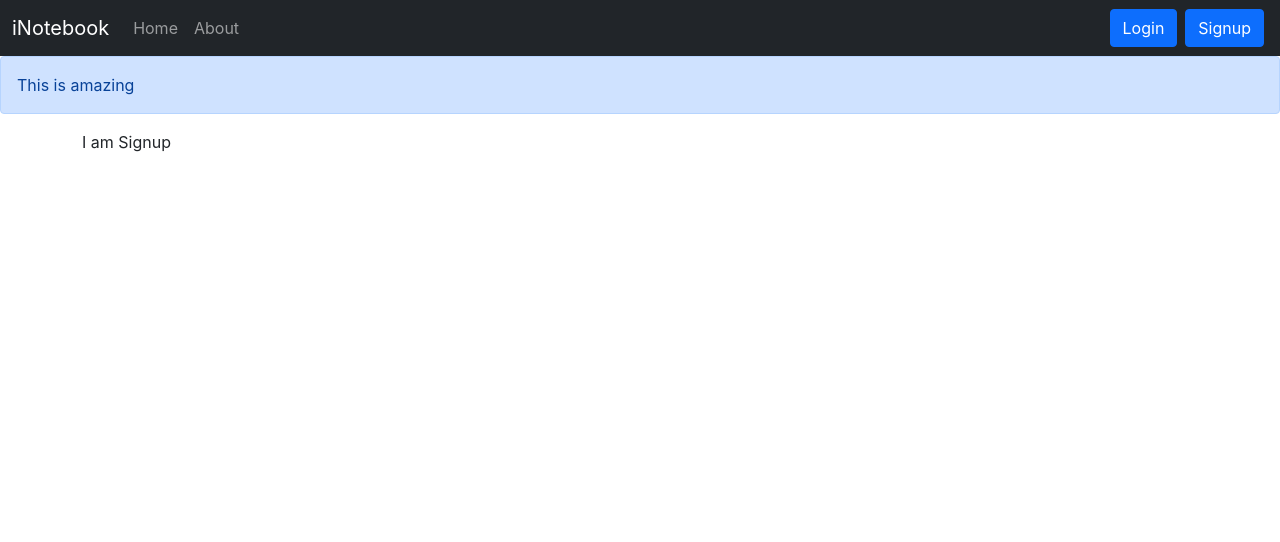
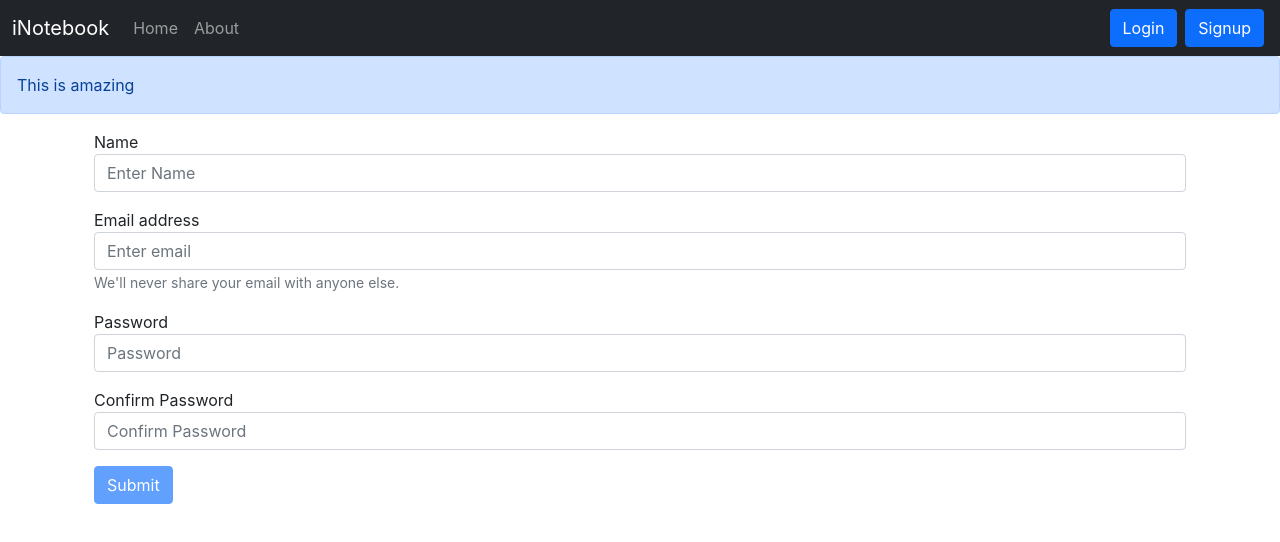
Before and after one commit to shivammisra03/iNotebook, a React (Create React App) app: page /signup in a window 1280 px wide. Shown: the top 542 px of the page. Built offline with nearby package versions, Linux system fonts and the light colour scheme.

Commit message:
react : tutorial 70

```diff
--- a/src/components/Login.js
+++ b/src/components/Login.js
@@ -31,16 +31,16 @@ const Login = () => {
 
     }
     return (
-        <div>
+        <div className='container'>
             <form onSubmit={handleSubmit}>
                 <div className="form-group mb-3">
                     <label for="email">Email address</label>
-                    <input type="email" className="form-control" id="email" name='email' aria-describedby="emailHelp" value={credential.email} placeholder="Enter email" onChange={onChange} />
+                    <input type="email" className="form-control" id="email" name='email' aria-describedby="emailHelp" value={credential.email} placeholder="Enter email" onChange={onChange} required />
                     <small id="emailHelp" className="form-text text-muted">We'll never share your email with anyone else.</small>
                 </div>
                 <div className="form-group mb-3">
                     <label for="password">Password</label>
-                    <input type="password" className="form-control" id="password" name='password' placeholder="Password" value={credential.password} onChange={onChange} />
+                    <input type="password" className="form-control" id="password" name='password' placeholder="Password" value={credential.password} onChange={onChange} required />
                 </div>
                 <button type="submit" className="btn btn-primary">Submit</button>
             </form>
--- a/src/components/Signup.js
+++ b/src/components/Signup.js
@@ -1,9 +1,52 @@
-import React from 'react'
+import React, { useState } from 'react'
+import { useNavigate } from 'react-router-dom'
 
 const Signup = () => {
+    let navigate = useNavigate()
+    const [signupDetails, setSignUpDetails] = useState({ name: '', email: '', password: '', cpassword: '' })
+    const onSubmit = async (e) => {
+        e.preventDefault();
+        const response = await fetch("http://localhost:5000/api/auth/createuser", {
+            method: 'POST',
+            headers: {
+                'Content-Type': 'application/json'
+            },
+            body: JSON.stringify({ name: signupDetails.name, email: signupDetails.email, password: signupDetails.password })
+        });
+        const json = await response.json()
+        console.log("Response : ", json)
+        if (json.success) {
+            localStorage.setItem('token', json.authToken)
+            navigate('/')
+        } else {
+            alert('Invalid entry')
+        }
+    }
+    const onChange = (e) => {
+        setSignUpDetails({ ...signupDetails, [e.target.name]: e.target.value })
+    }
     return (
-        <div>
-            I am Signup
+        <div className='container'>
+            <form onSubmit={onSubmit}>
+                <div className="form-group mb-3">
+                    <label htmlFor="name">Name</label>
+                    <input type="text" className="form-control" id="name" name='name' aria-describedby="nameHelp" placeholder="Enter Name" value={signupDetails.name} onChange={onChange} required />
+                </div>
+                <div className="form-group mb-3">
+                    <label htmlFor="email">Email address</label>
+                    <input type="email" className="form-control" id="email" name='email' aria-describedby="emailHelp" placeholder="Enter email" value={signupDetails.email} onChange={onChange} required />
+                    <small id="emailHelp" className="form-text text-muted">We'll never share your email with anyone else.</small>
+                </div>
+                <div className="form-group mb-3">
+                    <label htmlFor="password">Password</label>
+                    <input type="password" className="form-control" id="password" name='password' placeholder="Password" value={signupDetails.password} onChange={onChange} minLength={5} />
+                </div>
+                <div className="form-group mb-3">
+                    <label htmlFor="cpassword">Confirm Password</label>
+                    <input type="password" className="form-control" id="cpassword" name='cpassword' placeholder="Confirm Password" onChange={onChange} value={signupDetails.cpassword} minLength={5} />
+                </div>
+                <button type="submit" className="btn btn-primary" disabled={signupDetails.password == '' || signupDetails.password != signupDetails.cpassword}>Submit</button>
+            </form>
         </div>
     )
 }
```
Also changed, not shown: 1 other file (tests, documents, lock files or other folders).
